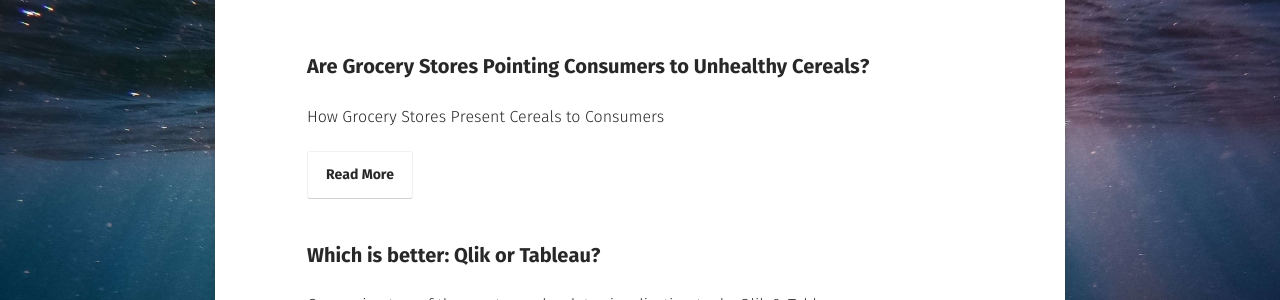
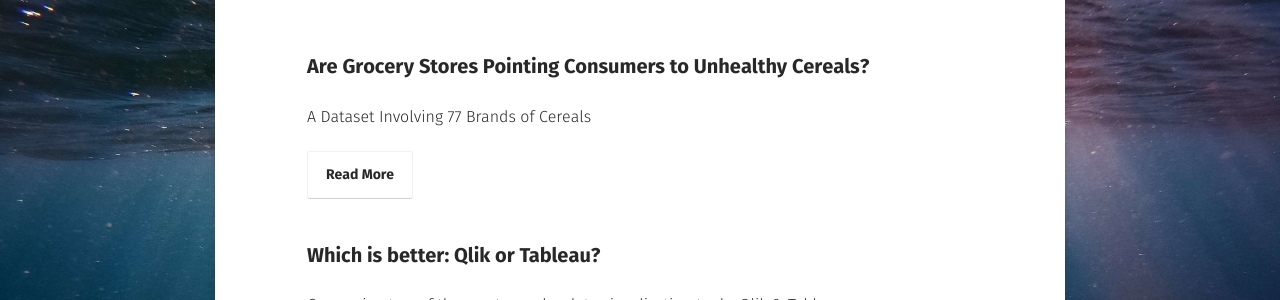
Before and after one commit to sarahschirduan/sarahschirduan.github.io, a Jekyll site: the page built from posts/index.md, in a window 1280 px wide. Shown: the part 251-551 px from the top of the page. Built offline with Jekyll 4.4.1, drawn with Linux system fonts in a browser that asks for light colours; some web fonts are replaced.

Commit message:
Update 2019-06-09-cereal.md

```diff
--- a/_posts/2019-06-09-cereal.md
+++ b/_posts/2019-06-09-cereal.md
@@ -2,23 +2,23 @@
 layout: post
 title: "Are Grocery Stores Pointing Consumers to Unhealthy Cereals?"
 date: 2019-06-09
-excerpt: "How Grocery Stores Present Cereals to Consumers"
+excerpt: "A Dataset Involving 77 Brands of Cereals"
 tags: [website, post, projects]
 comments: true
 ---
 
-###Project Overview
+### Project Overview
 
 My goal for this blog is to take data and find intriguing insights. I’ve been scouring Kaggle for simple datasets that have relatable variables. One such dataset has 77 observations (ie rows) and 21 variables (columns) involving cereals and nutritional facts.
 
 Kaggle is a great resource if you are starting out in the data science field. Click on this link for a full explanation of the variables.
-<a href="https://www.kaggle.com/crawford/80-cereals"> https://www.kaggle.com/crawford/80-cereals </a>
+<a href="https://www.kaggle.com/crawford/80-cereals"> <p style="color:red"> https://www.kaggle.com/crawford/80-cereals </p> </a>
 
-We have three objectives
+We have three objectives:
 
 <ol type="1">
   <li>Are some cereal manufacturers healthier than others?</li>
   <li>Do grocery stores place the unhealthiest cereals at eye level, making it harder for the consumer to choose healthier options. </li>
   <li>What impacts the rating the cereal receives? </li>
-       Unfortunately, Kaggle doesn’t tell us if it’s a consumer rating or a cereal industry rating.
+  <style=”text-indent:10px”> Unfortunately, Kaggle doesn’t tell us if it’s a consumer rating or a cereal industry rating</style>.
 </ol>
```
